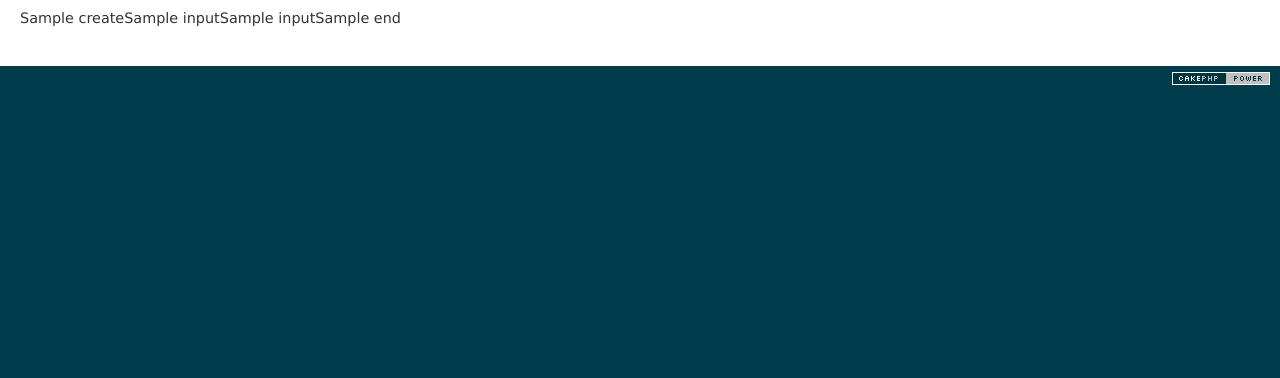
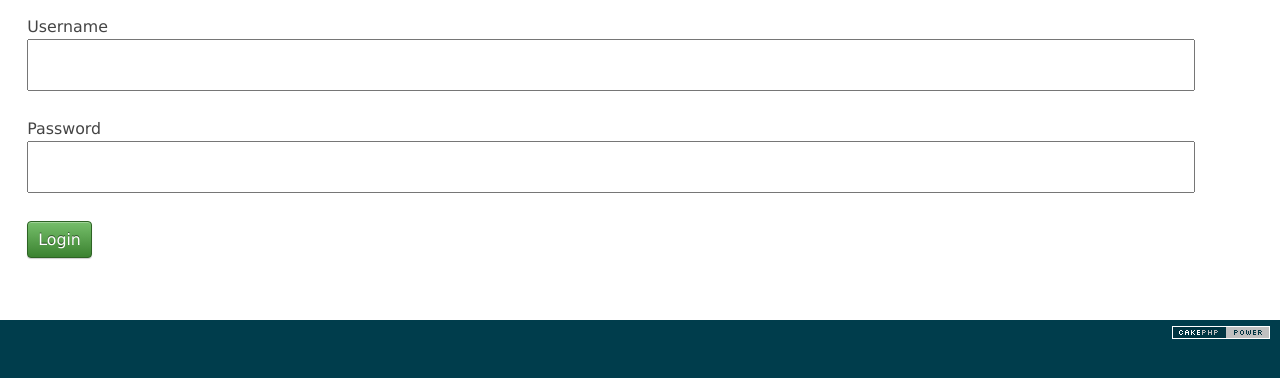
Before and after one commit to genval/aci570-cat2, a CakePHP app: the page made by app/View/Users/login.ctp in a window 1280 px wide. Shown: the part 47-425 px from the top of the page. Run offline with PHP 8.4 and a stand-in for CakePHP, Linux system fonts and the light colour scheme; the template is opened without the code that fills it: most values are stand-ins (such as "Sample title", 1, 10 or a date in 2020); form fields are guessed from the names that the template uses; some libraries are stand-ins or nearby versions.

Commit message:
login funcionando

```diff
--- a/app/View/Users/login.ctp
+++ b/app/View/Users/login.ctp
@@ -1,8 +1,7 @@
 <?php
-
-	echo $session->flash('Auth');
-	echo $form->create('User',array('action'=>'login'));
-	echo $form->input('username');
-	echo $form->input('password');
-	echo $form->end('Logeate');
+	echo $this->Session->flash('auth');
+    echo $this->Form->create('User', array('action' => 'login'));
+    echo $this->Form->input('username');
+    echo $this->Form->input('password');
+    echo $this->Form->end('Login');
 ?>
```
